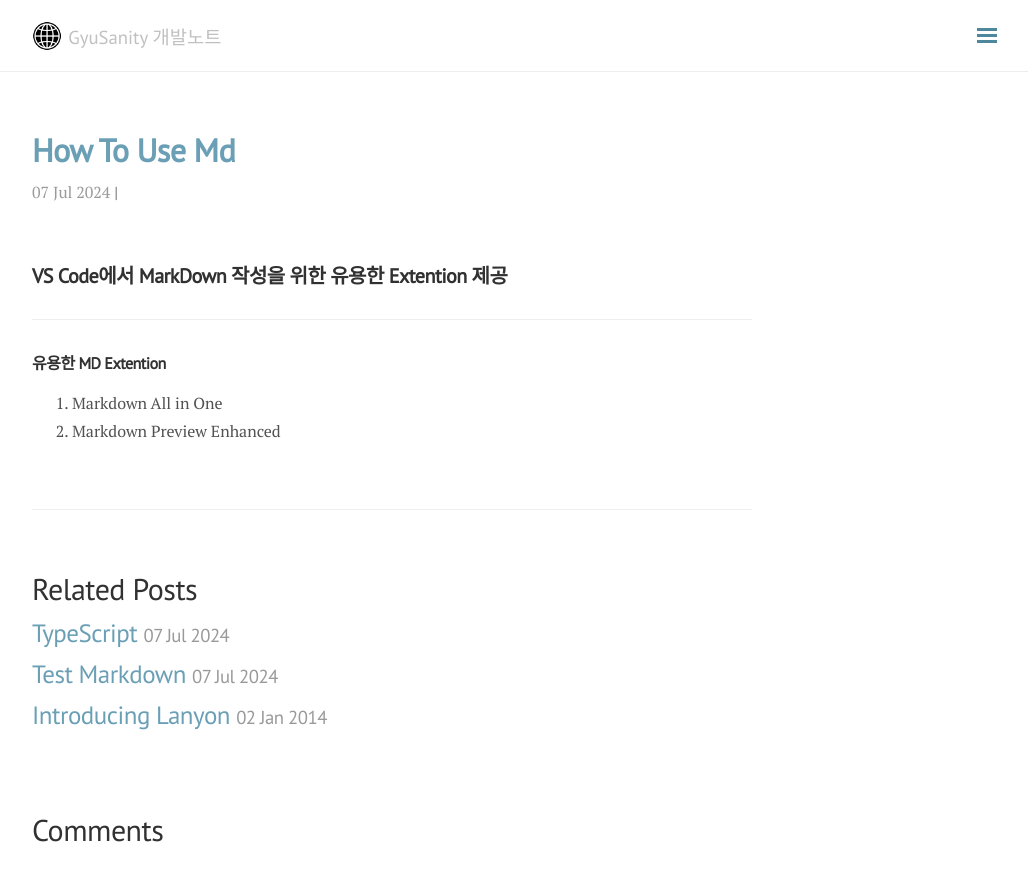
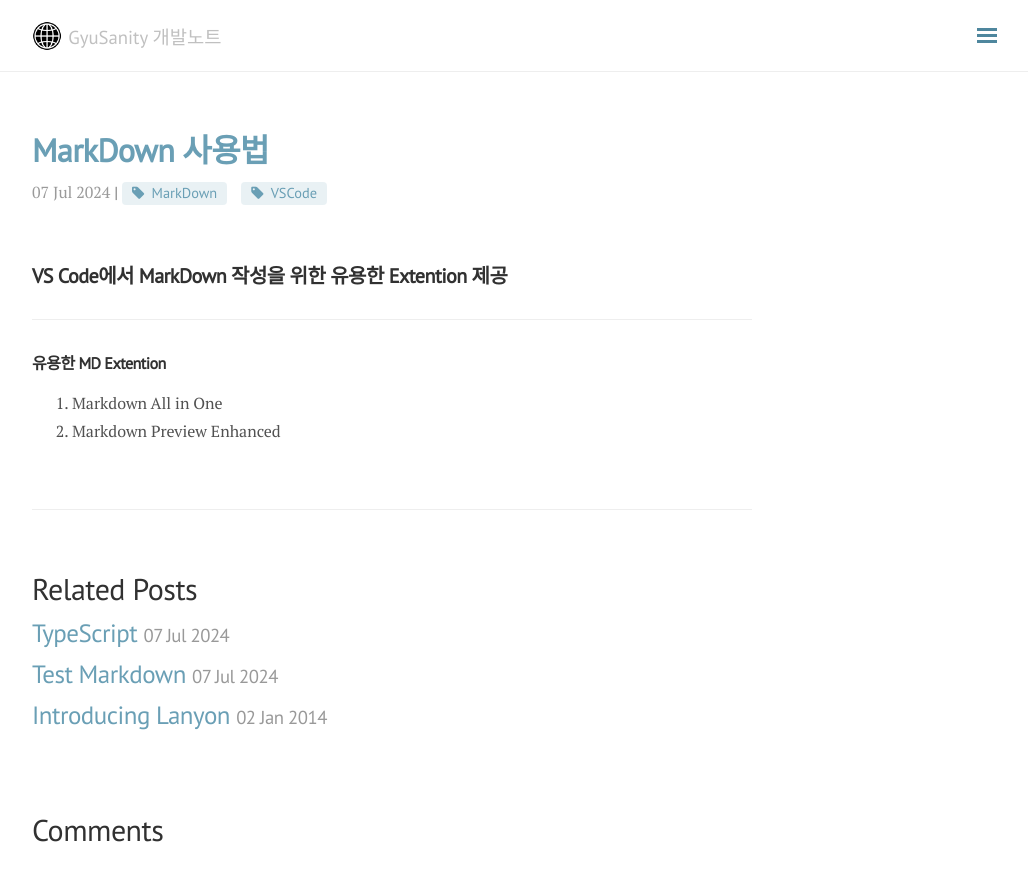
Before and after one commit to GyuSanity/GyuSanity.github.io, a Jekyll site: the page built from _posts/MarkDown/2024-07-07-How-to-use-MD.md, in a window 1280 px wide. Shown: the top 881 px of the page, without its empty margins (248-1276 px from the left). Built offline with Jekyll 4.4.1, drawn with Linux system fonts in a browser that asks for light colours; nearby versions of some CDN libraries; our own code applies the rules of GitHub Pages for plain Markdown files; comment, search, counter and statistics services are not loaded.

```diff
--- a/_posts/MarkDown/2024-07-07-How-to-use-MD.md
+++ b/_posts/MarkDown/2024-07-07-How-to-use-MD.md
@@ -1,3 +1,10 @@
+---
+layout: post
+title: MarkDown 사용법
+category: MarkDown
+tag: [MarkDown, VSCode]
+---
+
 ## VS Code에서 MarkDown 작성을 위한 유용한 Extention 제공
 
 ---
```
Also changed, not shown: _posts/MarkDown/20024-07-07-Init-Setting-VSCode.md (+1 -1 lines).
